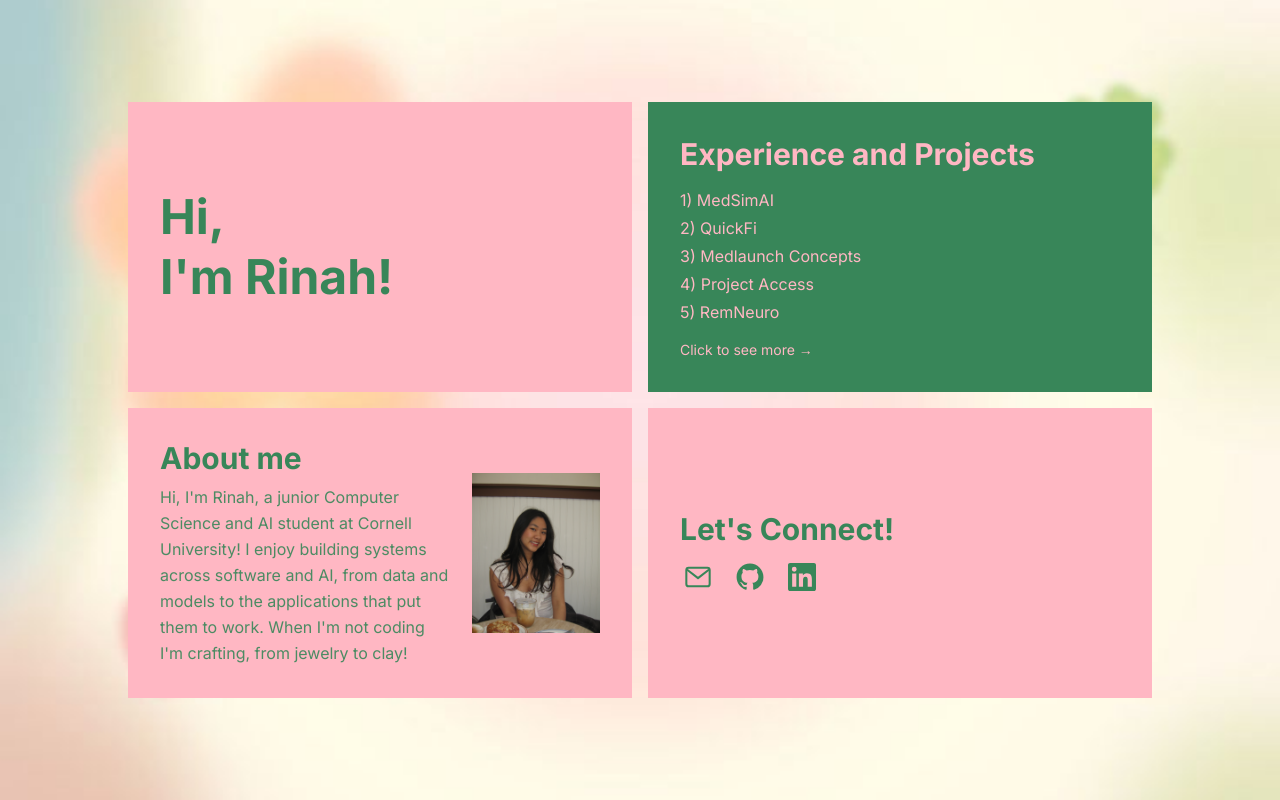
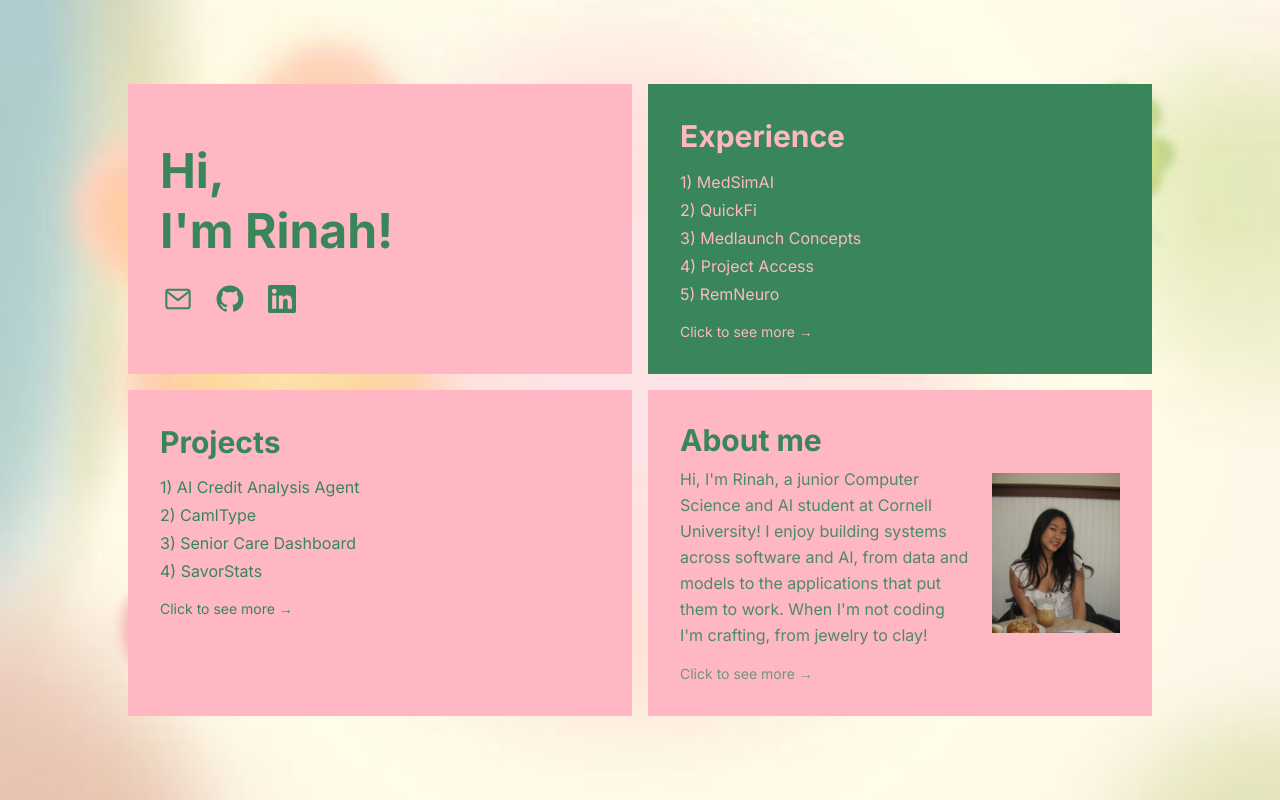
Before and after one commit to rinahz/Rinahs-Portfolio, a Next.js app: page / in a window 1280 px wide. Built offline with nearby package versions, Linux system fonts and the light colour scheme.

Commit message:
update profile grid layout and details

```diff
--- a/app/components/PortfolioGrid.tsx
+++ b/app/components/PortfolioGrid.tsx
@@ -5,7 +5,7 @@ import Image from "next/image";
 import { AnimatePresence, motion } from "framer-motion";
 import { CloseIcon, GithubIcon, LinkedinIcon, MailIcon } from "./icons";
 
-const projects = [
+const experience = [
   {
     name: "MedSimAI",
     blurb: "Built an evaluation platform for LLM-based simulated-patient agents, helping dental schools assess and improve AI patient interactions.",
@@ -62,11 +62,66 @@ const projects = [
   },
 ];
 
+// TODO: replace with real project entries
+const projects = [
+  {
+    name: "AI Credit Analysis Agent",
+    role: "",
+    date: "Spring 2026",
+    blurb: "This project is an AI agent that automates the credit analysis process by processing financial documents and generating risk assessments using LLMs. The agent is designed to streamline the credit evaluation workflow, providing accurate and efficient assessments for financial institutions.",
+    bullets: [
+    ],
+  },
+  {
+    name: "CamlType",
+    role: "",
+    date: "Fall 2025",
+    blurb: "CamlType is a typing game built in Ocaml, that allows users to practice and challenge their typing skills in multiple different modes. As users type out words as quickly and precisely as possible, they will receive real time feedback on thier accuracy as well as an overall accuracy and words per minute (WPM) score at the end of their trial.",
+    bullets: [
+    ],
+  },
+  {
+    name: "Senior Care Dashboard",
+    role: "",
+    date: "Fall 2025",
+    blurb: "SeniorCare Dashboard is a web application that allows caregivers to monitor and manage the health and well-being of their senior patients. The dashboard provides real-time updates on vital signs, medication schedules, and appointment reminders, helping caregivers provide better care and support for their patients.",
+    bullets: [
+    ],
+  },
+  {
+    name: "SavorStats",
+    role: "",
+    date: "Fall 2024",
+    blurb: "SavorStats is a social media site for foodies! You can upload your latest cooking adventures, see what your friends are making, and discover great recipes for your next dish. Whether you're looking for inspiration to cook at home or want to brag about your latest soufflé, SavorStats provides a platform for all food-related interests.",
+    bullets: [
+    ],
+  },
+];
+
 const tileTransition = { duration: 0.5, ease: [0.4, 0, 0.2, 1] as const };
 const EMAIL = "rxz4@cornell.edu";
 
+type ExpandedKey = "experience" | "about" | "projects" | null;
+
+const OTHER_ORDER: Exclude<ExpandedKey, null>[] = ["experience", "projects", "about"];
+
+const DEFAULT_POSITION: Record<Exclude<ExpandedKey, null>, string> = {
+  experience: "md:col-start-2 md:row-start-1",
+  projects: "md:col-start-1 md:row-start-2",
+  about: "md:col-start-2 md:row-start-2",
+};
+
+function getTileClasses(tile: Exclude<ExpandedKey, null>, expandedKey: ExpandedKey) {
+  if (!expandedKey) return DEFAULT_POSITION[tile];
+  if (expandedKey === tile) return "md:col-span-2 md:row-start-1";
+
+  const others = OTHER_ORDER.filter((t) => t !== expandedKey);
+  const isFirstOther = others[0] === tile;
+  return isFirstOther ? "md:col-start-2 md:row-start-2" : "md:col-span-2 md:row-start-3";
+}
+
 export default function PortfolioGrid() {
-  const [expanded, setExpanded] = useState(false);
+  const [expandedKey, setExpandedKey] = useState<ExpandedKey>(null);
   const [copied, setCopied] = useState(false);
 
   function handleEmailClick() {
@@ -83,129 +138,15 @@ export default function PortfolioGrid() {
         layout
         transition={tileTransition}
         className={`bg-pink p-6 md:p-8 flex flex-col justify-center min-h-[220px] ${
-          expanded ? "md:col-start-1 md:row-start-2" : "md:col-start-1 md:row-start-1"
+          expandedKey ? "md:col-start-1 md:row-start-2" : "md:col-start-1 md:row-start-1"
         }`}
       >
         <p className="text-5xl md:text-5xl font-bold text-green leading-tight">Hi,</p>
         <p className="text-5xl md:text-5xl font-bold text-green leading-tight">
           I&apos;m Rinah!
         </p>
-      </motion.div>
 
-      {/* Experience tile */}
-      <motion.div
-        layout
-        transition={tileTransition}
-        onClick={() => !expanded && setExpanded(true)}
-        className={`bg-green p-6 md:p-8 min-h-[220px] ${
-          expanded
-            ? "md:col-span-2 md:row-start-1"
-            : "md:col-start-2 md:row-start-1 cursor-pointer hover:brightness-110 transition"
-        }`}
-      >
-        <div className="flex items-start justify-between gap-4">
-          <h2 className="text-2xl md:text-3xl font-bold text-on-green leading-snug text-pink">
-            Experience and Projects
-          </h2>
-          {expanded && (
-            <button
-              type="button"
-              aria-label="Collapse"
-              onClick={(e) => {
-                e.stopPropagation();
-                setExpanded(false);
-              }}
-              className="shrink-0 rounded-full p-1.5 text-on-green hover:bg-white/10 text-pink"
-            >
-              <CloseIcon className="h-5 w-5" />
-            </button>
-          )}
-        </div>
-
-        <AnimatePresence mode="wait" initial={false}>
-          {!expanded ? (
-            <motion.ol
-              key="collapsed"
-              initial={{ opacity: 0 }}
-              animate={{ opacity: 1 }}
-              exit={{ opacity: 0 }}
-              transition={{ duration: 0.2 }}
-              className="mt-3 space-y-1 text-on-green text-pink"
-            >
-              {projects.map((p, i) => (
-                <li key={p.name}>
-                  {i + 1}) {p.name}
-                </li>
-              ))}
-            </motion.ol>
-          ) : (
-            <motion.div
-              key="expanded"
-              initial={{ opacity: 0 }}
-              animate={{ opacity: 1 }}
-              exit={{ opacity: 0 }}
-              transition={{ duration: 0.25, delay: 0.1 }}
-              className="mt-4 grid gap-4 sm:grid-cols-2"
-            >
-              {projects.map((p) => (
-                <div key={p.name} className="rounded-xl bg-white/10 p-4">
-                  <h3 className="font-semibold text-on-green text-pink">{p.name}</h3>
-                  <p className="mt-1 text-sm text-on-green/70 text-pink">{p.role} • {p.date}</p>
-                  <p className="mt-1 text-sm text-on-green/70 text-pink">{p.blurb}</p>
-                  <ul className="mt-2 space-y-1 text-sm italic text-on-green/70 text-pink list-disc pl-4">
-                    {p.bullets.map((bullet, i) => (
-                      <li key={i}>{bullet}</li>
-                    ))}
-                  </ul>
-                </div>
-              ))}
-            </motion.div>
-          )}
-        </AnimatePresence>
-
-        {!expanded && (
-          <p className="mt-4 text-sm text-on-green/70 text-pink">Click to see more →</p>
-        )}
-      </motion.div>
-
-      {/* About tile */}
-      <motion.div
-        layout
-        transition={tileTransition}
-        className={`bg-pink p-6 md:p-8 min-h-[220px] flex flex-col md:flex-row md:items-center gap-5 ${
-          expanded ? "md:col-start-2 md:row-start-2" : "md:col-start-1 md:row-start-2"
-        }`}
-      >
-        <div className="flex-1">
-          <h2 className="text-2xl md:text-3xl font-bold text-green">About me</h2>
-          <p className="mt-2 text-sm md:text-base text-green/90 leading-relaxed">
-            Hi, I&apos;m Rinah, a junior Computer Science and AI student at Cornell
-            University! I enjoy building systems across software and AI, from data and
-            models to the applications that put them to work. When I&apos;m not coding
-            I&apos;m crafting, from jewelry to clay!
-          </p>
-        </div>
-        <div className="relative h-40 w-full shrink-0 overflow-hidden md:h-40 md:w-32">
-          <Image
-            src="/images/rinah.jpg"
-            alt="Rinah"
-            fill
-            sizes="(min-width: 768px) 128px, 100vw"
-            className="object-cover"
-          />
-        </div>
-      </motion.div>
-
-      {/* Connect tile */}
-      <motion.div
-        layout
-        transition={tileTransition}
-        className={`bg-pink p-6 md:p-8 min-h-[220px] flex flex-col justify-center ${
-          expanded ? "md:col-span-2 md:row-start-3" : "md:col-start-2 md:row-start-2"
-        }`}
-      >
-        <h2 className="text-2xl md:text-3xl font-bold text-green">Let&apos;s Connect!</h2>
-        <div className="mt-3 flex gap-4 text-green">
+        <div className="mt-5 flex gap-4 text-green">
           <div className="relative">
             <a
               href={`mailto:${EMAIL}`}
@@ -249,6 +190,224 @@ export default function PortfolioGrid() {
           </a>
         </div>
       </motion.div>
+
+      {/* Experience tile */}
+      <motion.div
+        layout
+        transition={tileTransition}
+        onClick={() => !expandedKey && setExpandedKey("experience")}
+        className={`bg-green p-6 md:p-8 min-h-[220px] ${getTileClasses("experience", expandedKey)} ${
+          expandedKey ? "" : "cursor-pointer hover:brightness-110 transition"
+        }`}
+      >
+        <div className="flex items-start justify-between gap-4">
+          <h2 className="text-2xl md:text-3xl font-bold text-on-green leading-snug text-pink">
+            Experience
+          </h2>
+          {expandedKey === "experience" && (
+            <button
+              type="button"
+              aria-label="Collapse"
+              onClick={(e) => {
+                e.stopPropagation();
+                setExpandedKey(null);
+              }}
+              className="shrink-0 rounded-full p-1.5 text-on-green hover:bg-white/10 text-pink"
+            >
+              <CloseIcon className="h-5 w-5" />
+            </button>
+          )}
+        </div>
+
+        <AnimatePresence mode="wait" initial={false}>
+          {expandedKey !== "experience" ? (
+            <motion.ol
+              key="collapsed"
+              initial={{ opacity: 0 }}
+              animate={{ opacity: 1 }}
+              exit={{ opacity: 0 }}
+              transition={{ duration: 0.2 }}
+              className="mt-3 space-y-1 text-on-green text-pink"
+            >
+              {experience.map((p, i) => (
+                <li key={p.name}>
+                  {i + 1}) {p.name}
+                </li>
+              ))}
+            </motion.ol>
+          ) : (
+            <motion.div
+              key="expanded"
+              initial={{ opacity: 0 }}
+              animate={{ opacity: 1 }}
+              exit={{ opacity: 0 }}
+              transition={{ duration: 0.25, delay: 0.1 }}
+              className="mt-4 grid gap-4 sm:grid-cols-2"
+            >
+              {experience.map((p) => (
+                <div key={p.name} className="rounded-xl bg-white/10 p-4">
+                  <h3 className="font-semibold text-on-green text-pink">{p.name}</h3>
+                  <p className="mt-1 text-sm text-on-green/70 text-pink">{p.role} • {p.date}</p>
+                  <p className="mt-1 text-sm text-on-green/70 text-pink">{p.blurb}</p>
+                  <ul className="mt-2 space-y-1 text-sm italic text-on-green/70 text-pink list-disc pl-4">
+                    {p.bullets.map((bullet, i) => (
+                      <li key={i}>{bullet}</li>
+                    ))}
+                  </ul>
+                </div>
+              ))}
+            </motion.div>
+          )}
+        </AnimatePresence>
+
+        {expandedKey !== "experience" && (
+          <p className="mt-4 text-sm text-on-green/70 text-pink">Click to see more →</p>
+        )}
+      </motion.div>
+
+      {/* About tile */}
+      <motion.div
+        layout
+        transition={tileTransition}
+        onClick={() => !expandedKey && setExpandedKey("about")}
+        className={`bg-pink p-6 md:p-8 min-h-[220px] flex flex-col md:flex-row gap-5 ${
+          expandedKey === "about" ? "md:items-start" : "md:items-center"
+        } ${getTileClasses("about", expandedKey)} ${
+          expandedKey ? "" : "cursor-pointer hover:brightness-110 transition"
+        }`}
+      >
+        <div className="flex-1">
+          <div className="flex items-start justify-between gap-4">
+            <h2 className="text-2xl md:text-3xl font-bold text-green">About me</h2>
+            {expandedKey === "about" && (
+              <button
+                type="button"
+                aria-label="Collapse"
+                onClick={(e) => {
+                  e.stopPropagation();
+                  setExpandedKey(null);
+                }}
+                className="shrink-0 rounded-full p-1.5 text-green hover:bg-green/10"
+              >
+                <CloseIcon className="h-5 w-5" />
+              </button>
+            )}
+          </div>
+          <p className="mt-2 text-sm md:text-base text-green/90 leading-relaxed">
+            Hi, I&apos;m Rinah, a junior Computer Science and AI student at Cornell
+            University! I enjoy building systems across software and AI, from data and
+            models to the applications that put them to work. When I&apos;m not coding
+            I&apos;m crafting, from jewelry to clay!
+          </p>
+          {expandedKey !== "about" && (
+            <p className="mt-4 text-sm text-green/70">Click to see more →</p>
+          )}
+
+          {expandedKey === "about" && (
+            <div className="mt-5">
+              <h3 className="text-lg md:text-xl font-semibold text-green">Skills</h3>
+              <div className="mt-2 space-y-3 text-sm md:text-base">
+                <div>
+                  <p className="font-medium text-green">Programming Languages</p>
+                  <p className="mt-1 text-green/80">
+                    Python, Java, TypeScript, JavaScript, OCaml
+                  </p>
+                </div>
+                <div>
+                  <p className="font-medium text-green">Frameworks &amp; Technologies</p>
+                  <p className="mt-1 text-green/80">
+                    React.js, Next.js, Node.js, Django, Firebase, PostgreSQL, Tailwind CSS,
+                    OpenAI API, Selenium, NumPy, Git/GitHub, VS Code, IntelliJ
+                  </p>
+                </div>
+              </div>
+            </div>
+          )}
+        </div>
+        <div className="relative h-40 w-full shrink-0 overflow-hidden md:h-40 md:w-32">
+          <Image
+            src="/images/rinah.jpg"
+            alt="Rinah"
+            fill
+            sizes="(min-width: 768px) 128px, 100vw"
+            className="object-cover"
+          />
+        </div>
+      </motion.div>
+
+      {/* Projects tile */}
+      <motion.div
+        layout
+        transition={tileTransition}
+        onClick={() => !expandedKey && setExpandedKey("projects")}
+        className={`bg-pink p-6 md:p-8 min-h-[220px] ${getTileClasses("projects", expandedKey)} ${
+          expandedKey ? "" : "cursor-pointer hover:brightness-110 transition"
+        }`}
+      >
+        <div className="flex items-start justify-between gap-4">
+          <h2 className="text-2xl md:text-3xl font-bold text-on-pink leading-snug text-green">
+            Projects
+          </h2>
+          {expandedKey === "projects" && (
+            <button
+              type="button"
+              aria-label="Collapse"
+              onClick={(e) => {
+                e.stopPropagation();
+                setExpandedKey(null);
+              }}
+              className="shrink-0 rounded-full p-1.5 text-on-pink hover:bg-white/10 text-green"
+            >
+              <CloseIcon className="h-5 w-5" />
+            </button>
+          )}
+        </div>
+
+        <AnimatePresence mode="wait" initial={false}>
+          {expandedKey !== "projects" ? (
+            <motion.ol
+              key="collapsed"
+              initial={{ opacity: 0 }}
+              animate={{ opacity: 1 }}
+              exit={{ opacity: 0 }}
+              transition={{ duration: 0.2 }}
+              className="mt-3 space-y-1 text-on-pink text-green"
+            >
+              {projects.map((p, i) => (
+                <li key={`${p.name}-${i}`}>
+                  {i + 1}) {p.name}
+                </li>
+              ))}
+            </motion.ol>
+          ) : (
+            <motion.div
+              key="expanded"
+              initial={{ opacity: 0 }}
+              animate={{ opacity: 1 }}
+              exit={{ opacity: 0 }}
+              transition={{ duration: 0.25, delay: 0.1 }}
+              className="mt-4 grid gap-4 sm:grid-cols-2"
+            >
+              {projects.map((p, i) => (
+                <div key={`${p.name}-${i}`} className="rounded-xl bg-white/10 p-4">
+                  <h3 className="font-semibold text-on-pink text-green">{p.name}</h3>
+                  <p className="mt-1 text-sm text-on-pink/70 text-green">{p.date}</p>
+                  <p className="mt-1 text-sm text-on-pink/70 text-green">{p.blurb}</p>
+                  {/* <ul className="mt-2 space-y-1 text-sm italic text-on-pink/70 text-green list-disc pl-4">
+                    {p.bullets.map((bullet, i) => (
+                      <li key={i}>{bullet}</li>
+                    ))}
+                  </ul> */}
+                </div>
+              ))}
+            </motion.div>
+          )}
+        </AnimatePresence>
+
+        {expandedKey !== "projects" && (
+          <p className="mt-4 text-sm text-on-pink/70 text-green">Click to see more →</p>
+        )}
+      </motion.div>
     </div>
   );
 }
```
